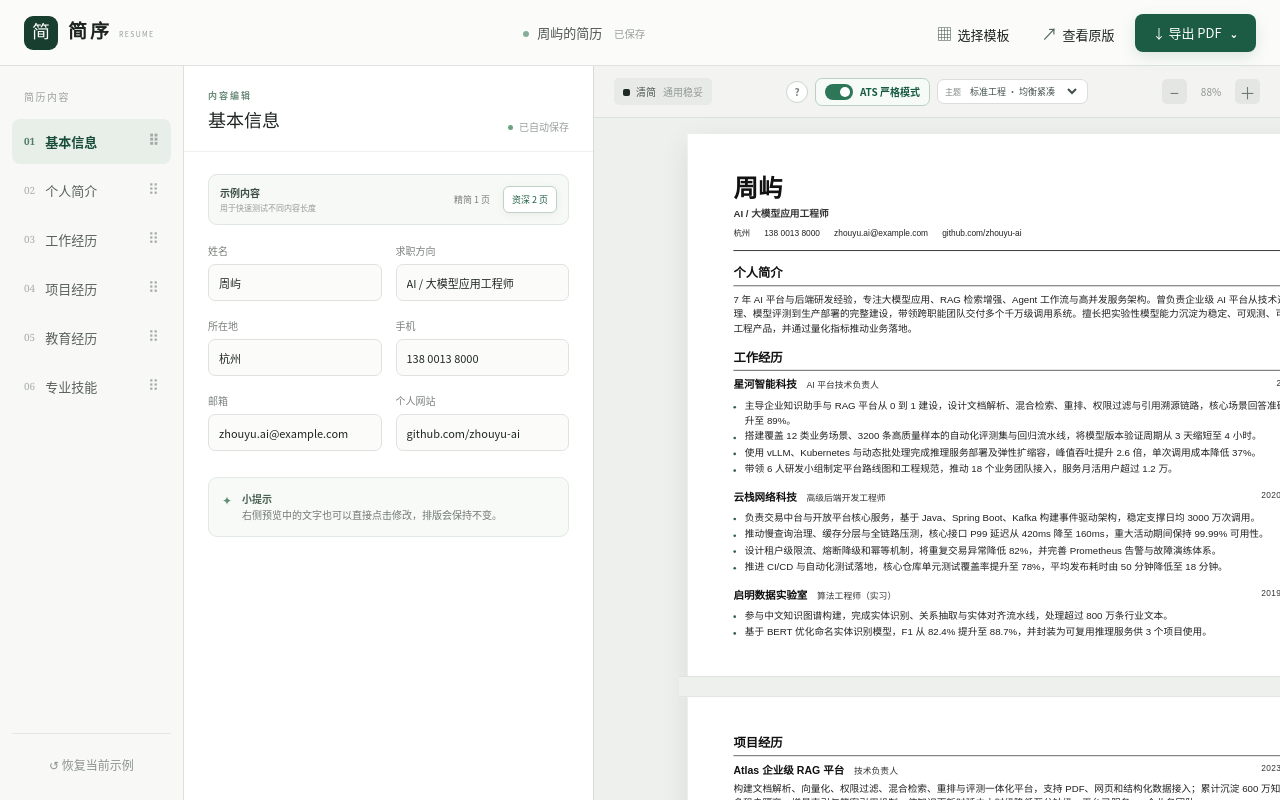
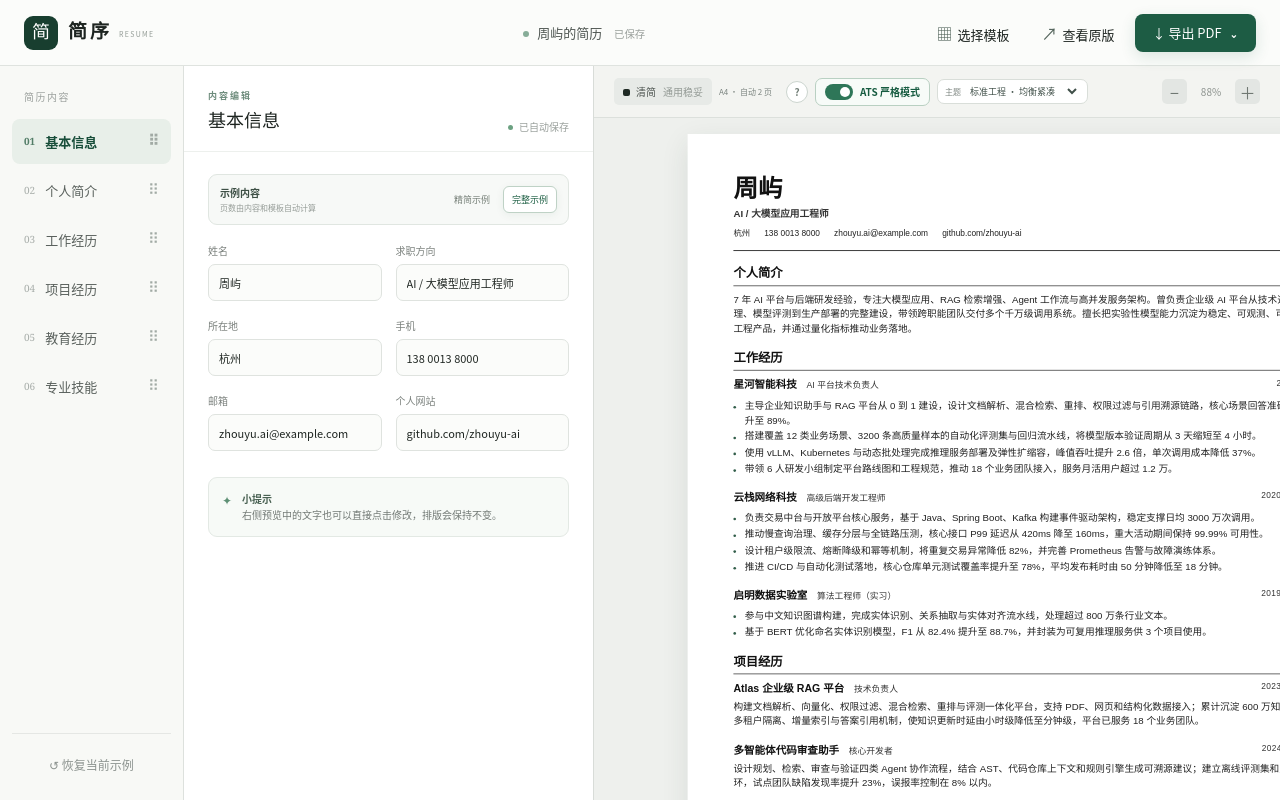
Before and after one commit to juicyzhou/ResumeCraft, a Next.js app: page / in a window 1280 px wide. Built offline with nearby package versions, Linux system fonts and the light colour scheme.

Commit message:
Use automatic A4 pagination
移除固定分页点，按 A4 实际内容高度动态计算页数并显示分页线；允许大型章节跨页，仅保护标题连续性。

```diff
--- a/app/ResumeStudio.tsx
+++ b/app/ResumeStudio.tsx
@@ -1,6 +1,6 @@
 "use client";
 
-import { useEffect, useMemo, useState } from "react";
+import { useEffect, useMemo, useRef, useState } from "react";
 
 type Template = "classic" | "modern" | "calm" | "neural" | "compiler" | "blueprint" | "markdown" | "sidebar" | "timeline" | "jake" | "research" | "compact" | "bandBlue" | "bandGreen" | "bandWine";
 type TemplateCategory = "all" | "engineering" | "ai" | "general" | "visual";
@@ -191,6 +191,8 @@ export default function ResumeStudio() {
   const [draggedSection, setDraggedSection] = useState<SectionId | null>(null);
   const [showExportOptions, setShowExportOptions] = useState(false);
   const [samplePreset, setSamplePreset] = useState<SamplePreset>("extended");
+  const [pageCount, setPageCount] = useState(1);
+  const paperRef = useRef<HTMLElement>(null);
 
   useEffect(() => {
     const stored = window.localStorage.getItem("jianxu-resume-v3") || window.localStorage.getItem("jianxu-resume-v2") || window.localStorage.getItem("jianxu-resume");
@@ -218,6 +220,20 @@ export default function ResumeStudio() {
     }, 500);
     return () => window.clearTimeout(timeout);
   }, [data, template, skillsMode, atsMode, atsTheme, sectionOrder, samplePreset]);
+
+  useEffect(() => {
+    const paper = paperRef.current;
+    if (!paper) return;
+    const measurePages = () => setPageCount(Math.max(1, Math.ceil(paper.scrollHeight / 1123)));
+    const frame = window.requestAnimationFrame(measurePages);
+    const observer = new ResizeObserver(measurePages);
+    observer.observe(paper);
+    document.fonts?.ready.then(measurePages);
+    return () => {
+      window.cancelAnimationFrame(frame);
+      observer.disconnect();
+    };
+  }, []);
 
   const update = (key: TextFieldKey, value: string) => setData((current) => ({ ...current, [key]: value }));
   const updateWorkExperience = (id: string, key: Exclude<keyof WorkExperience, "id">, value: string) => setData((current) => ({
@@ -299,10 +315,10 @@ export default function ResumeStudio() {
       </div>
       <div className="editor-scroll">
         <div className="sample-switch" role="group" aria-label="切换示例内容">
-          <span><b>示例内容</b><small>用于快速测试不同内容长度</small></span>
+          <span><b>示例内容</b><small>页数由内容和模板自动计算</small></span>
           <div>
-            <button className={samplePreset === "compact" ? "active" : ""} onClick={() => applySamplePreset("compact")}>精简 1 页</button>
-            <button className={samplePreset === "extended" ? "active" : ""} onClick={() => applySamplePreset("extended")}>资深 2 页</button>
+            <button className={samplePreset === "compact" ? "active" : ""} onClick={() => applySamplePreset("compact")}>精简示例</button>
+            <button className={samplePreset === "extended" ? "active" : ""} onClick={() => applySamplePreset("extended")}>完整示例</button>
           </div>
         </div>
         {activeSection === "basic" && <div className="form-grid">
@@ -412,7 +428,7 @@ export default function ResumeStudio() {
   const orderedSection = (id: SectionId, includeHeaderRule = true) => {
     if (id === "basic") return <div key={id} className="ordered-basic">{resumeHeader}{includeHeaderRule && <div className="accent-rule"><i /></div>}</div>;
     if (id === "summary") return <div key={id}>{summarySection}</div>;
-    if (id === "experience") return <div key={id}>{experienceSection}{samplePreset === "extended" && (atsMode || !["sidebar", "timeline"].includes(template)) && <div className="manual-page-break" aria-hidden="true"><span>第 2 页</span></div>}</div>;
+    if (id === "experience") return <div key={id}>{experienceSection}</div>;
     if (id === "project") return <div key={id}>{projectSection}</div>;
     if (id === "education") return <div key={id}>{educationSection}</div>;
     return <div key={id}>{skillsSection}</div>;
@@ -486,7 +502,7 @@ export default function ResumeStudio() {
 
         <section className={`preview-panel ${mobileView === "edit" ? "mobile-hidden" : ""}`}>
           <div className="preview-toolbar">
-            <div className="template-chip"><i style={{ background: currentTemplate.color }} />{currentTemplate.name}<span>{currentTemplate.note}</span></div>
+            <div className="preview-meta"><div className="template-chip"><i style={{ background: currentTemplate.color }} />{currentTemplate.name}<span>{currentTemplate.note}</span></div><small>A4 · 自动 {pageCount} 页</small></div>
             <div className="ats-toolbar">
               <details className="ats-explainer">
                 <summary aria-label="了解什么是 ATS">?</summary>
@@ -505,7 +521,8 @@ export default function ResumeStudio() {
             <div className="zoom-control"><button onClick={() => setZoom((v) => Math.max(65, v - 5))}>−</button><span>{zoom}%</span><button onClick={() => setZoom((v) => Math.min(105, v + 5))}>＋</button></div>
           </div>
           <div className="paper-stage">
-            <article className={`resume-paper template-${template} ${atsMode ? `ats-strict ats-theme-${atsTheme}` : ""}`} style={{ "--zoom": zoom / 100 } as React.CSSProperties}>
+            <article ref={paperRef} className={`resume-paper template-${template} ${atsMode ? `ats-strict ats-theme-${atsTheme}` : ""}`} style={{ "--zoom": zoom / 100 } as React.CSSProperties}>
+              {Array.from({ length: Math.max(0, pageCount - 1) }, (_, index) => <div className="auto-page-guide" key={`page-guide-${index}`} style={{ top: `${(index + 1) * 1123}px` }} aria-hidden="true"><span>第 {index + 2} 页 · A4 自动分页线</span></div>)}
               {atsMode ? <>
                 {renderOrderedSections()}
               </> : template === "markdown" || template === "research" ? <>
--- a/app/globals.css
+++ b/app/globals.css
@@ -104,6 +104,8 @@ button:focus-visible, input:focus-visible, textarea:focus-visible, [contentedita
 .preview-panel { min-width:0; min-height:0; height:100%; overflow:hidden; display:flex; flex-direction:column; background:var(--workspace); }
 .preview-toolbar { height:52px; flex:none; display:grid; grid-template-columns:1fr auto 1fr; align-items:center; padding:0 20px; border-bottom:1px solid #dce0dc; color:#8d938f; background:#f3f4f1; }
 .preview-toolbar p { margin:0; font-size:10px; }
+.preview-meta { display:flex; align-items:center; gap:7px; justify-self:start; }
+.preview-meta>small { color:#7c8580; font-size:8px; white-space:nowrap; }
 .template-chip { justify-self:start; padding:6px 9px; border-radius:5px; color:#4f5652; background:#e7eae7; font-size:10px; }
 .template-chip i { display:inline-block; width:7px; height:7px; margin-right:6px; border-radius:2px; }
 .template-chip span { margin-left:7px; color:#939a95; }
@@ -135,9 +137,12 @@ button:focus-visible, input:focus-visible, textarea:focus-visible, [contentedita
 .paper-stage { flex:1 1 0; min-height:0; overscroll-behavior:contain; overflow-x:auto; overflow-y:scroll; padding:16px 46px 72px; scrollbar-gutter:stable; }
 .paper-stage::-webkit-scrollbar, .editor-scroll::-webkit-scrollbar { width:9px; height:9px; }
 .paper-stage::-webkit-scrollbar-thumb, .editor-scroll::-webkit-scrollbar-thumb { border:2px solid transparent; border-radius:10px; background:#bcc4be; background-clip:padding-box; }
-.resume-paper { --accent:#315d49; width:794px; min-height:1123px; margin:0 auto; padding:52px 62px; color:#252c28; background:var(--paper); box-shadow:0 10px 30px #28352e1b; transform:scale(var(--zoom)); transform-origin:top center; font-size:11.6px; line-height:1.62; }
-.manual-page-break { position:relative; height:24px; margin:42px -62px; background:var(--workspace); box-shadow:inset 0 1px #dfe3df,inset 0 -1px #dfe3df; }
-.manual-page-break span { position:absolute; right:12px; top:50%; padding:2px 6px; color:#929a95; border-radius:4px; background:#f6f7f5; font-size:8px; transform:translateY(-50%); }
+.resume-paper { --accent:#315d49; position:relative; width:794px; min-height:1123px; margin:0 auto; padding:52px 62px; color:#252c28; background:var(--paper); box-shadow:0 10px 30px #28352e1b; transform:scale(var(--zoom)); transform-origin:top center; font-size:11.6px; line-height:1.62; }
+.auto-page-guide { position:absolute; z-index:4; left:-16px; right:-16px; height:0; border-top:1px dashed #aeb8b2; pointer-events:none; }
+.auto-page-guide::before, .auto-page-guide::after { content:""; position:absolute; top:-3px; width:5px; height:5px; border-radius:50%; background:#aeb8b2; }
+.auto-page-guide::before { left:0; }
+.auto-page-guide::after { right:0; }
+.auto-page-guide span { position:absolute; right:12px; top:-18px; padding:2px 6px; color:#7f8983; border:1px solid #dce1dd; border-radius:4px; background:#f4f6f4; font-size:8px; }
 .resume-header { display:flex; justify-content:space-between; gap:40px; align-items:flex-end; }
 .name-block { display:flex; flex-direction:column; align-items:flex-start; }
 .resume-name { color:#1c2520; font-family:Georgia,"Songti SC",serif; font-size:34px; font-weight:700; line-height:1.25; letter-spacing:3px; }
@@ -527,11 +532,12 @@ button:focus-visible, input:focus-visible, textarea:focus-visible, [contentedita
   body { background:white; }
   .topbar, .section-nav, .editor-panel, .preview-toolbar, .mobile-switch, .modal-backdrop { display:none !important; }
   .app-shell, .workspace, .preview-panel, .paper-stage { display:block; width:auto; height:auto; min-height:0; overflow:visible; background:white; padding:0; }
-  .resume-paper { width:210mm; min-height:297mm; margin:0; padding:17mm 18mm; box-shadow:none; transform:none !important; print-color-adjust:exact; -webkit-print-color-adjust:exact; }
+  .resume-paper { width:210mm; min-height:297mm; margin:0; padding:17mm 18mm; box-shadow:none; transform:none !important; box-decoration-break:clone; -webkit-box-decoration-break:clone; print-color-adjust:exact; -webkit-print-color-adjust:exact; }
   .resume-section h3 { break-after:avoid-page; }
-  .timeline-entry, .entry-head, .skill-detail-list li { break-inside:avoid-page; }
-  .manual-page-break { display:block; height:17mm; margin:0; break-before:page; page-break-before:always; background:transparent; box-shadow:none; }
-  .manual-page-break span { display:none; }
+  .entry-head { break-after:avoid-page; break-inside:avoid-page; }
+  .timeline-entry { break-inside:auto; }
+  .skill-detail-list li { break-inside:avoid-page; }
+  .auto-page-guide { display:none; }
   .resume-paper.template-sidebar:not(.ats-strict) { padding:0; }
   .resume-layout-sidebar { min-height:297mm; }
 }
```
